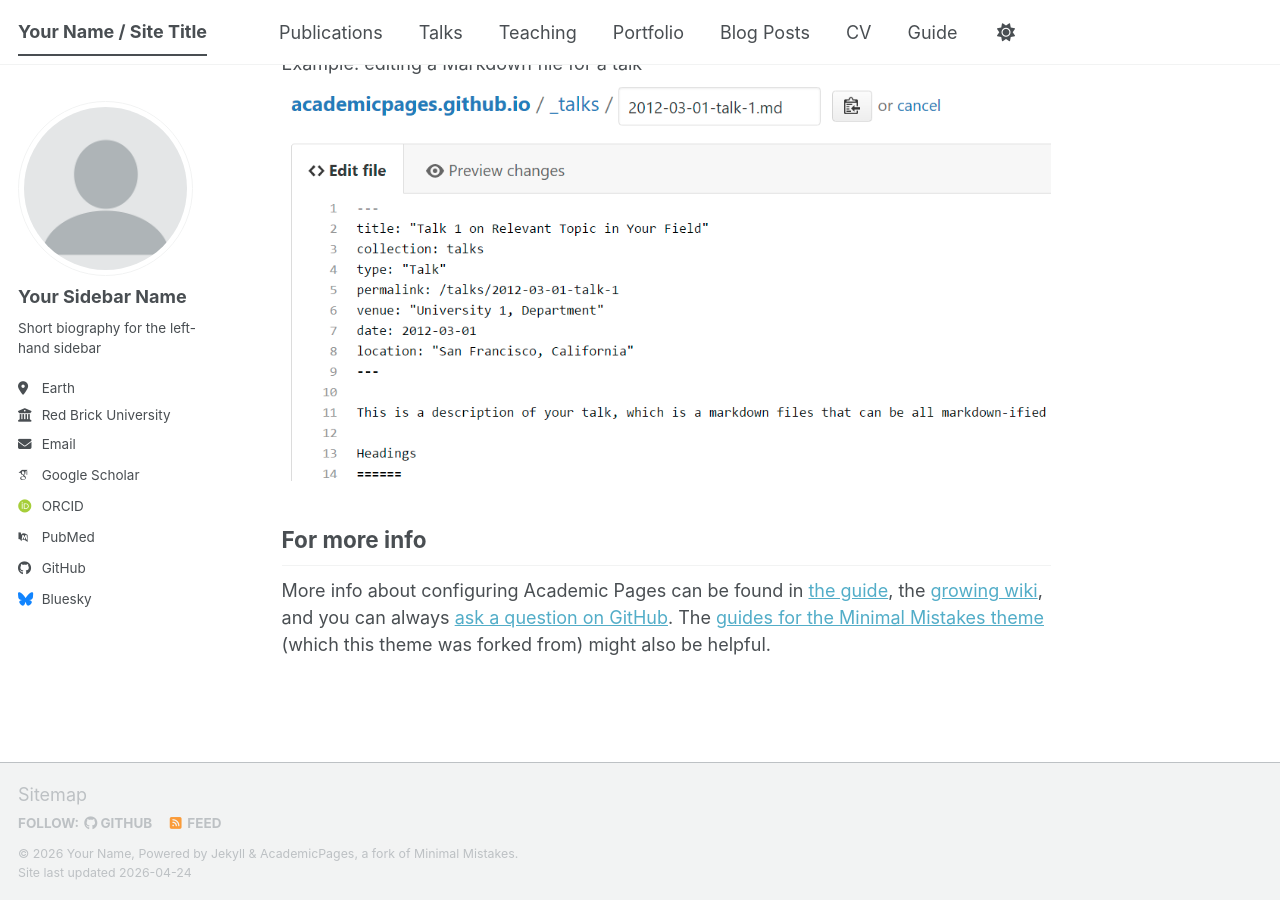
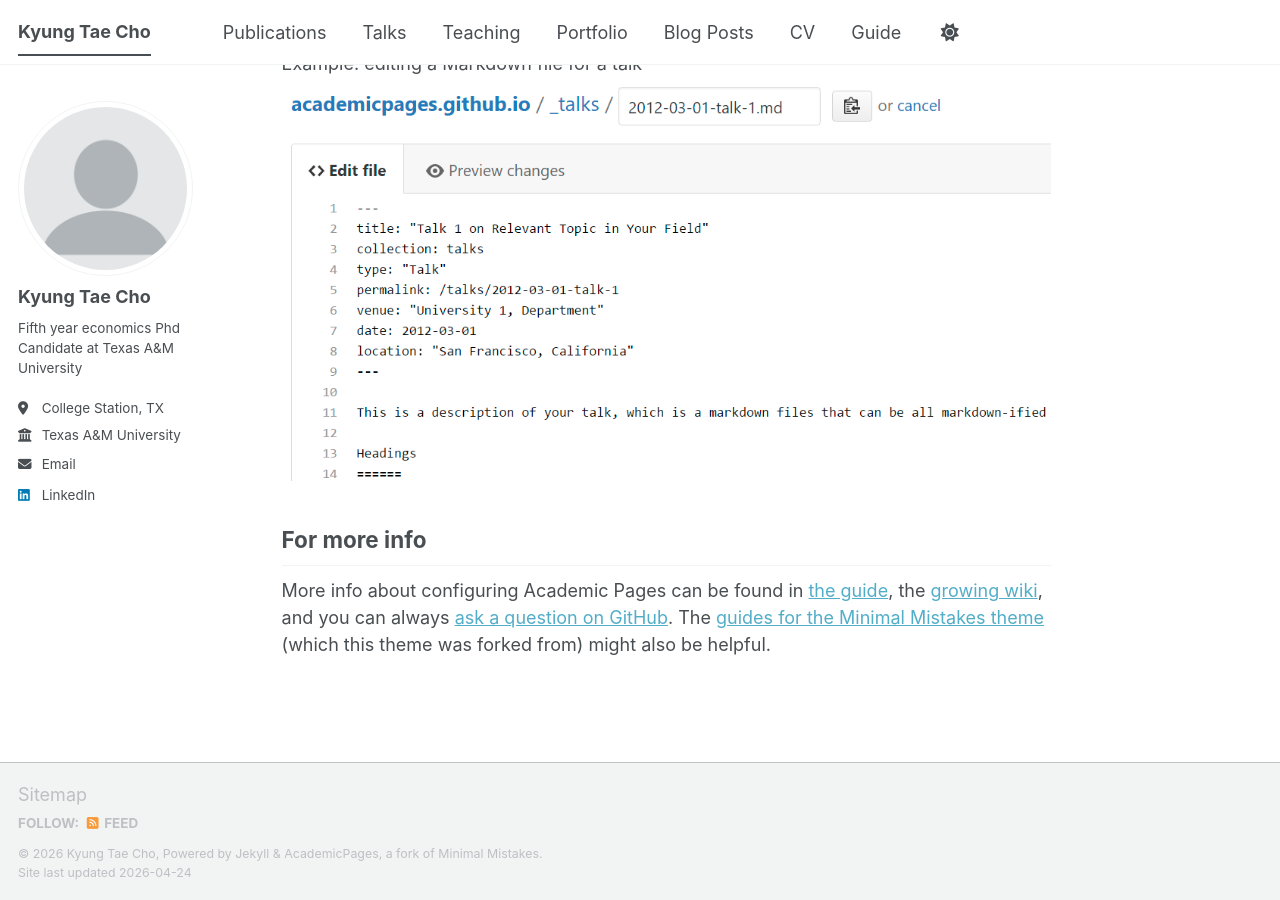
Before and after one commit to KyungtaeCho/KyungtaeCho.github.io, a Jekyll site: the page built from _pages/about.md, in a window 1280 px wide and 900 px high, scrolled down 2720 px. Built offline with Jekyll 4.4.1, drawn with Linux system fonts in a browser that asks for light colours; some web fonts are replaced; a script bundle is joined from its source files by our own code; library files that are not in the unit come from our copies.

Commit message:
Update _config.yml

```diff
--- a/_config.yml
+++ b/_config.yml
@@ -9,9 +9,9 @@
 # Basic Site Settings
 locale                   : "en-US"
 site_theme               : "default" # The available themes options are "default", "air", "sunrise", "mint", "dirt" and "contrast"
-title                    : "Your Name / Site Title"
+title                    : "Kyung Tae Cho"
 title_separator          : "-"
-name                     : &name "Your Name"
+name                     : &name "Kyung Tae Cho"
 description              : &description "Your Name's academic portfolio"   # Update this with a general description of your site, this is the default if not overridden by a page
 url                      : https://academicpages.github.io # The base hostname & protocol for your site e.g. "https://[your GitHub username].github.io",
                                                            # or if you already have some other page hosted on Github then use "https://[your GitHub username].github.io/[Your Repo Name]"
@@ -24,24 +24,24 @@ repository               : "academicpages/academicpages.github.io"
 author:
   # Biographic information
   avatar           : "profile.png"
-  name             : "Your Sidebar Name"
+  name             : "Kyung Tae Cho"
   pronouns         : # example: "she/her"
-  bio              : "Short biography for the left-hand sidebar"
-  location         : "Earth"
-  employer         : "Red Brick University"
+  bio              : "Fifth year economics Phd Candidate at Texas A&M University"
+  location         : "College Station, TX"
+  employer         : "Texas A&M University"
   uri              : # URL
-  email            : "none@example.org"
+  email            : "ktcho0622@tamu.edu"
 
   # Academic websites
   academia         : # URL
   arxiv            : # URL - Update with the correct link to your profile
-  googlescholar    : "https://scholar.google.com/citations?user=PS_CX0AAAAAJ"
+  googlescholar    : #"https://scholar.google.com/citations?user=PS_CX0AAAAAJ"
   inspire-hep      : # URL
   impactstory      : # URL
-  orcid            : "https://orcid.org/yourorcidurl"
+  orcid            : #"https://orcid.org/yourorcidurl"
   semantic         : # URL
   ssrn             : # URL
-  pubmed           : "https://www.ncbi.nlm.nih.gov/pubmed/?term=john+snow"
+  pubmed           : #"https://www.ncbi.nlm.nih.gov/pubmed/?term=john+snow"
   researchgate     : # URL
   scopus           : # URL
   zotero           : # URL
@@ -51,13 +51,13 @@ author:
   bitbucket        : # Username - Update with your username on the site
   codepen          : # Username
   dribbble         : # Username
-  github           : "academicpages"
+  github           : #"academicpages"
   kaggle           : # Username
   stackoverflow    : # User number or user number and name (i.e., use "1" or "1/jeff-atwood")
 
   # Social media
   artstation       : # Username
-  bluesky          : "bsky.app" # Replace this with you Bluesky username
+  bluesky          : #"bsky.app" # Replace this with you Bluesky username
   facebook         : # Username
   flickr           : # Username
   foursquare       : # Username
@@ -66,7 +66,7 @@ author:
   keybase          : # Username
   instagram        : # Username
   lastfm           : # Username
-  linkedin         : # Username
+  linkedin         : "www.linkedin.com/in/ktcho"
   mastodon         : # URL
   medium           : # URL
   pinterest        : # Username
```
